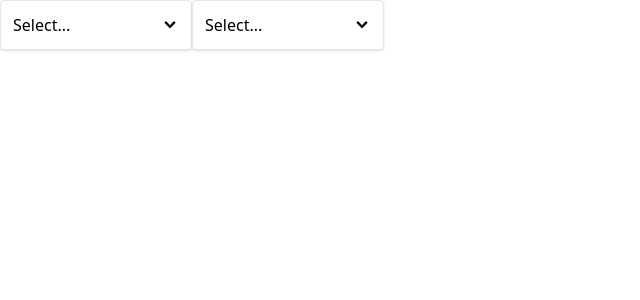
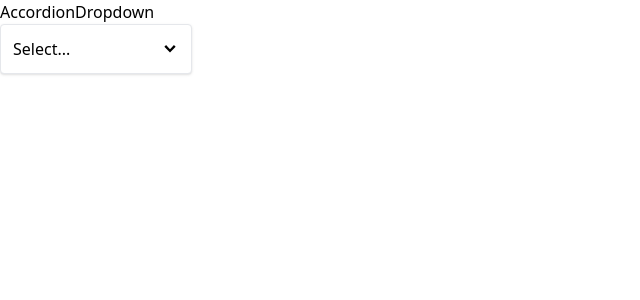
Before and after one commit to AltugEngin/comps, a React (Create React App) app: page /Dropdown in a window 1280 px wide. Shown: the top 300 px of the page, without its empty margins (0-640 px from the left). Built offline with nearby package versions, Linux system fonts and the light colour scheme.

Commit message:
navigation

```diff
--- a/src/App.js
+++ b/src/App.js
@@ -1,24 +1,25 @@
-import { useState } from 'react';
-import Dropdown from './components/Dropdown';
+
+import Link from "./components/Link";
+import Route from "./components/Route";
+import AccordionPage from "./pages/AccordionPage";
+import DropdownPage from "./pages/DropdownPage";
 
 function App() {
-  const [selection, setSelection] = useState(null);
 
-  const handleSelect = (option) => {
-    setSelection(option);
-  };
-
-  const options = [
-    { label: 'Red', value: 'red' },
-    { label: 'Green', value: 'green' },
-    { label: 'Blue', value: 'blue' },
-  ];
 
   return (
-    <div className="flex">
-      <Dropdown options={options} value={selection} onChange={handleSelect} />
-      <Dropdown options={options} value={selection} onChange={handleSelect} />
-    </div>
+    <div>
+      <Link to='/Accordion'>Accordion</Link>
+      <Link to='/Dropdown'>Dropdown</Link>
+
+      <div>
+      <Route path="/Accordion"><AccordionPage/></Route>
+      <Route path="/Dropdown"><DropdownPage/></Route>
+
+      </div>
+
+      </div>
+
   );
 }
 
--- /dev/null
+++ b/src/components/Link.jsx
@@ -0,0 +1,11 @@
+import { useContext } from "react"
+import NavigationContext from "../context/Navigation"
+function Link({to,children}){
+    const {navigate}=useContext(NavigationContext)
+    const handleClick=(event)=>{
+        event.preventDefault()
+        navigate(to)
+    }
+return <a onClick={handleClick}>{children}</a>
+}
+export default Link;
--- /dev/null
+++ b/src/components/Route.jsx
@@ -0,0 +1,11 @@
+import { useContext } from "react";
+import NavigationContext from "../context/Navigation";
+
+function Route({path,children}){
+const {currentPath}=useContext(NavigationContext)
+if(path===currentPath){
+    return children
+}
+return null
+}
+export default Route
--- /dev/null
+++ b/src/context/Navigation.jsx
@@ -0,0 +1,32 @@
+import { createContext, useEffect, useState } from "react";
+
+const NavigationContext = createContext();
+
+function NavigationProvider({ children }) {
+  const [currentPath, setCurrentPath] = useState(window.location.pathname);
+
+  useEffect(() => {
+    const handler = () => {
+      setCurrentPath(window.location.pathname);
+    };
+    window.addEventListener("popstate", handler);
+
+    return () => {
+      window.removeEventListener("popstate", handler);
+    };
+  }, []);
+
+  const navigate = (to) => {
+    window.history.pushState({}, "", to);
+    setCurrentPath(to);
+  };
+
+  return (
+    <NavigationContext.Provider value={{currentPath,navigate}}>
+
+      {children}
+    </NavigationContext.Provider>
+  );
+}
+export { NavigationProvider };
+export default NavigationContext;
--- a/src/index.js
+++ b/src/index.js
@@ -2,8 +2,11 @@
 import React from 'react';
 import ReactDOM from 'react-dom/client';
 import App from './App';
+import { NavigationProvider } from './context/Navigation';
 
 const el = document.getElementById('root');
 const root = ReactDOM.createRoot(el);
 
-root.render(<App />);
+root.render(
+<NavigationProvider><App /></NavigationProvider>
+);
--- /dev/null
+++ b/src/pages/DropdownPage.jsx
@@ -0,0 +1,25 @@
+import { useState } from 'react';
+import Dropdown from '../components/Dropdown';
+
+function DropdownPage() {
+  const [selection, setSelection] = useState(null);
+
+  const handleSelect = (option) => {
+    setSelection(option);
+  };
+
+  const options = [
+    { label: 'Red', value: 'red' },
+    { label: 'Green', value: 'green' },
+    { label: 'Blue', value: 'blue' },
+  ];
+
+  return (
+    <div className="flex">
+      <Dropdown options={options} value={selection} onChange={handleSelect} />
+
+    </div>
+  );
+}
+
+export default DropdownPage;
```
